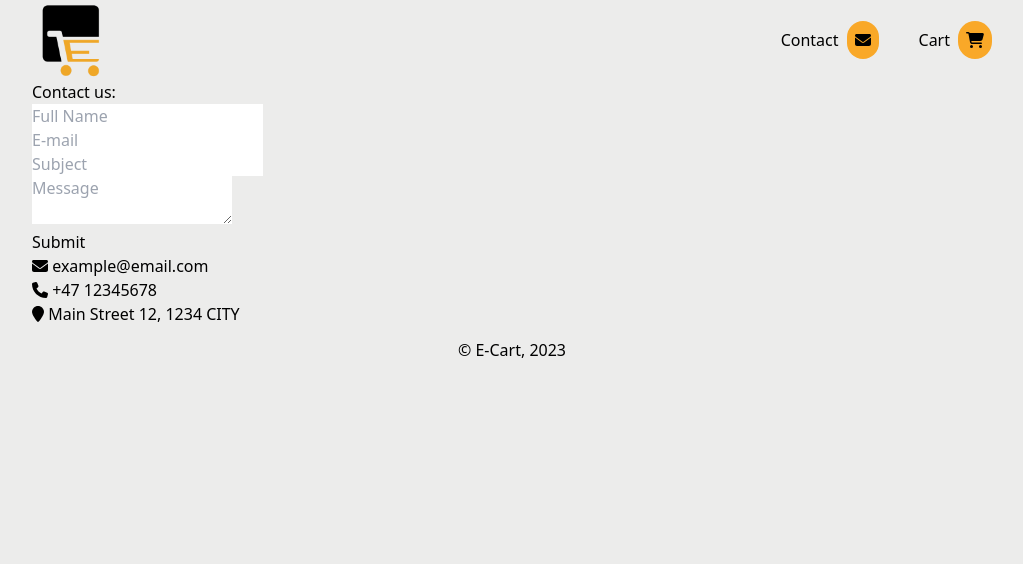
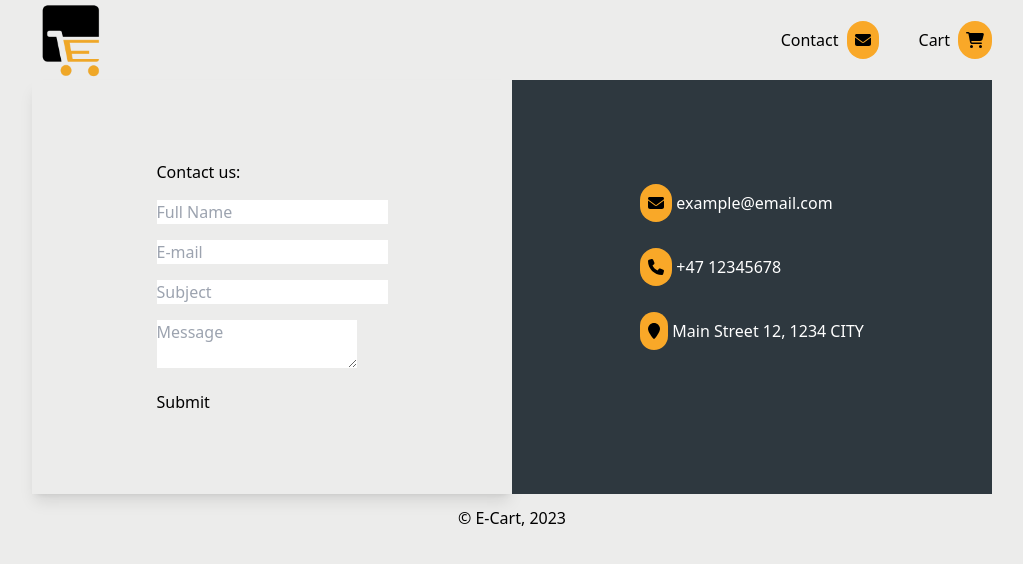
Before and after one commit to BishopWeyland/javascript_frameworks_ca, a React (Vite) app: page /contact in a window 1280 px wide. Shown: the top 564 px of the page, without its empty margins (128-1151 px from the left). Built offline with nearby package versions, Linux system fonts and the light colour scheme.

Commit message:
add style to contact

```diff
--- a/src/pages/Contact.jsx
+++ b/src/pages/Contact.jsx
@@ -56,31 +56,45 @@ function App() {
   ];
 
   return (
-    <div>
-      <div>
-        <h1>Contact us:</h1>
+    <div className="flex justify-center">
+      <div className="py-20 w-3/6 flex justify-center items-center flex-col shadow-lg">
         <form onSubmit={handleSubmit(onSubmit)}>
-          <input {...register("fullName")} placeholder="Full Name" />
+          <h1>Contact us:</h1>
+          <input
+            className="mt-4"
+            {...register("fullName")}
+            placeholder="Full Name"
+          />
           <p>{errors.fullName?.message}</p>
 
-          <input {...register("email")} placeholder="E-mail" />
+          <input className="mt-4" {...register("email")} placeholder="E-mail" />
           <p>{errors.email?.message}</p>
 
-          <input {...register("subject")} placeholder="Subject" />
+          <input
+            className="mt-4"
+            {...register("subject")}
+            placeholder="Subject"
+          />
           <p>{errors.subject?.message}</p>
 
-          <textarea {...register("body")} placeholder="Message" />
+          <textarea
+            className="mt-4"
+            {...register("body")}
+            placeholder="Message"
+          />
           <p>{errors.body?.message}</p>
 
-          <input type="submit" />
+          <input className="mt-4" type="submit" />
         </form>
       </div>
-      <div>
+      <div className="bg-brand-black flex justify-center items-center w-3/6">
         <ul>
           {contactItems.map((item) => (
-            <li key={item.text}>
-              <FontAwesomeIcon className="menu-icon" icon={item.icon} />{" "}
-              {item.text}
+            <li className="mb-10" key={item.text}>
+              <span className="p-2 bg-brand-orange rounded-full">
+                <FontAwesomeIcon className="menu-icon" icon={item.icon} />
+              </span>{" "}
+              <span className="text-white">{item.text}</span>
             </li>
           ))}
         </ul>
```
